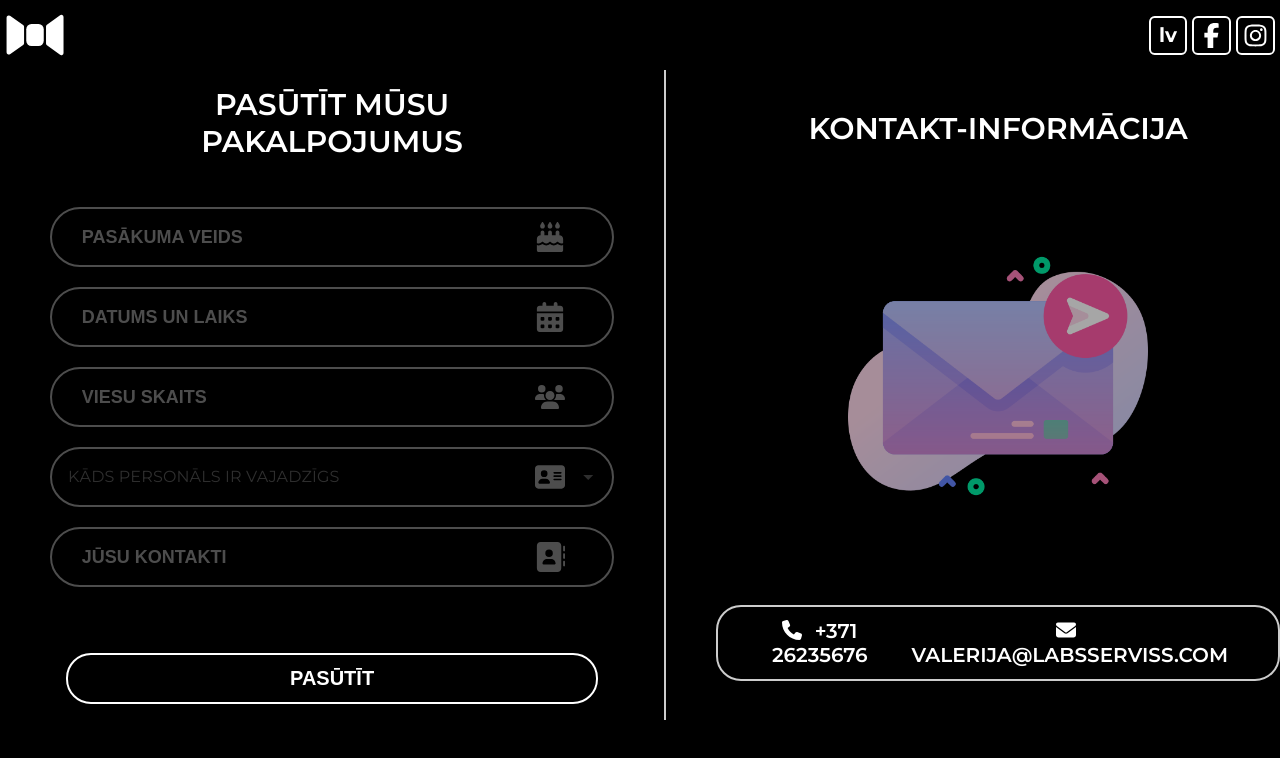
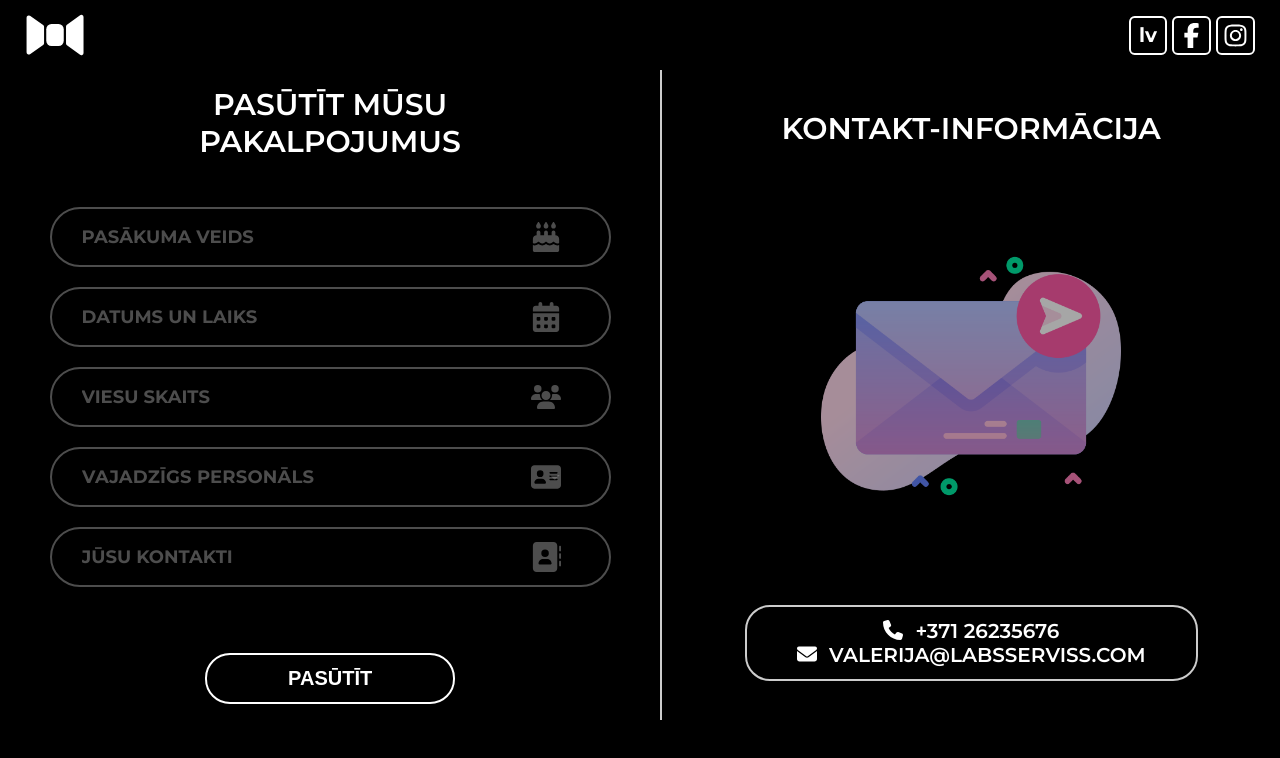
Before and after one commit to poetryspreader/labsserviss-front, a Vue app: page /contacts in a window 1280 px wide. Shown: the top 758 px of the page. Built offline with nearby package versions, Linux system fonts and the light colour scheme.

Commit message:
form update

```diff
--- a/src/assets/base.scss
+++ b/src/assets/base.scss
@@ -17,7 +17,7 @@
 
 body {
   background-color: var(--main-color-black);
-  font-family: var(--main-font-montserrat);
+  // font-family: var(--main-font-montserrat);
   min-height: 100vh;
   color: var(--main-color-white);
 }
--- a/src/components/MainBtn.vue
+++ b/src/components/MainBtn.vue
@@ -21,7 +21,7 @@
 .main-btn {
   cursor: pointer;
   display: inline-block;
-  padding: 12px 70px;
+  padding: 12px 60px;
   font-size: 20px;
   font-weight: 700;
   border: 2px solid var(--main-color-white);
--- a/src/components/ProfessionView.vue
+++ b/src/components/ProfessionView.vue
@@ -29,14 +29,16 @@
       <main-btn :title="'contact-btn'" :to="'/contacts'" />
     </div>
   </default-layout>
+  <RouterView />
 </template>
 <script>
 import DefaultLayout from "@/components/layouts/default.vue";
 import NavBar from "@/components/NavBar.vue";
 import MainBtn from "@/components/MainBtn.vue";
+import { RouterView } from 'vue-router'
 export default {
   components: {
-    DefaultLayout, MainBtn, NavBar
+    DefaultLayout, MainBtn, NavBar, RouterView
   },
   props: {
     profession: String
--- a/src/components/RequestForm.vue
+++ b/src/components/RequestForm.vue
@@ -15,7 +15,6 @@
           :key="index"
           class="form__item"
       >
-
         <input
             v-if="field.name === 'date-and-time'"
             class="form__item-input date"
@@ -48,7 +47,7 @@
         />
       </div>
     </div>
-    <main-btn :width="'80%'" :title="'order-btn'" />
+    <main-btn :width="'250px'" :title="'order-btn'" />
     <v-date-picker
       v-if="showDatePicker"
       v-model="date"
@@ -157,7 +156,6 @@ export default {
       this.formFields[1].value = newDate[0].toLocaleDateString("en-GB");
     },
     updateStaffOptionsValue() {
-      console.log(this.selectedStaff)
       this.formFields[3].value = this.selectedStaff.join(', ')
     }
   },
@@ -204,6 +202,7 @@ export default {
         font-size: 18px;
         font-weight: 700;
         opacity: 1;
+        font-family: 'Montserrat', sans-serif;
       }
       &:focus {
         outline: none;
@@ -254,17 +253,26 @@ export default {
   }
 }
 
-// v-select
-.v-select .v-field .v-field__input > input, .v-text-field .v-input__details, .v-field--variant-filled .v-field__overlay {
-  display: none;
+// staff v-select
+.v-field--center-affix .v-label.v-field-label {
+  font-weight: 700;
+  font-family: 'Montserrat', sans-serif;
+  opacity: 1;
+  font-size: 18px;
+  margin-inline-start: 0;
 }
 
 .v-input--horizontal {
+  padding: 0 30px;
   width: 70%;
   margin: 0 auto;
   border: 2px solid white;
   opacity: 0.3;
   border-radius: 35px;
+}
+
+.v-select .v-field .v-field__input > input, .v-text-field .v-input__details, .v-field--variant-filled .v-field__overlay {
+  display: none;
 }
 
 .v-field--variant-filled .v-field__outline::before, .v-field--variant-underlined .v-field__outline::before,
@@ -312,20 +320,22 @@ export default {
       right: 15%;
     }
   }
+  .main-btn {
+    width: 80%;
+  }
   .v-input--horizontal {
     width: 80%;
+    padding: 0 13px;
   }
   .v-field--center-affix .v-label.v-field-label {
     font-size: 14px;
-    font-weight: 700;
-    opacity: 1;
   }
 }
 
 @media (min-width: 650px) {
   .form {
     margin: 0;
-    width: 60%;
+    width: 80%;
   }
   .form__item {
     &-input {
@@ -339,10 +349,10 @@ export default {
     width: 85%;
   }
 }
-
-@media (min-width: 1060px) {
+@media (min-width: 975px) {
   .form__title {
-    max-width: 300px;
+    max-width: 265px;
+    text-align: center;
   }
 }
 
--- a/src/components/layouts/default.vue
+++ b/src/components/layouts/default.vue
@@ -42,7 +42,7 @@ export default {
   height: 70px; /* Измените размер на нужный */
 }
 
-@media (max-width: 420px) {
+@media (max-width: 1470px) {
   .header {
     padding: 0 20px;
   }
--- a/src/locales/lv.json
+++ b/src/locales/lv.json
@@ -61,7 +61,7 @@
       "event": "PASĀKUMA VEIDS",
       "date-and-time": "DATUMS UN LAIKS",
       "guest-number": "VIESU SKAITS",
-      "staff-needed": "KĀDS PERSONĀLS IR VAJADZĪGS",
+      "staff-needed": "VAJADZĪGS PERSONĀLS",
       "your-contacts": "JŪSU KONTAKTI"
     }
   }
--- a/src/views/Contacts.vue
+++ b/src/views/Contacts.vue
@@ -55,7 +55,6 @@ export default {
     flex-direction: column;
     align-items: center;
     justify-content: space-around;
-    padding: 0 0 0 50px;
     width: 55%;
     border-left: 2px solid rgba(255, 255, 255, 0.8);
     text-align: center;
@@ -113,10 +112,40 @@ export default {
   }
 }
 
-@media (max-width: 1200px) {
-  .info {
-    &__contacts {
-      flex-direction: column;
+@media (min-width: 930px) {
+  .contacts {
+    .info {
+      width: 75%;
+      &__contacts {
+        padding: 12px 22px;
+        flex-direction: column;
+      }
+      &__email {
+        margin: 0;
+      }
+    }
+  }
+}
+@media (min-width: 1150px) {
+  .contacts {
+    .info {
+      &__contacts {
+        padding: 12px 50px;
+      }
+    }
+  }
+}
+@media (min-width: 1500px) {
+  .contacts {
+    .info {
+      width: 80%;
+      padding: 0 0 0 40px;
+      &__contacts {
+        flex-direction: row;
+      }
+      &__email {
+        margin: 0 0 0 40px;
+      }
     }
   }
 }
```
